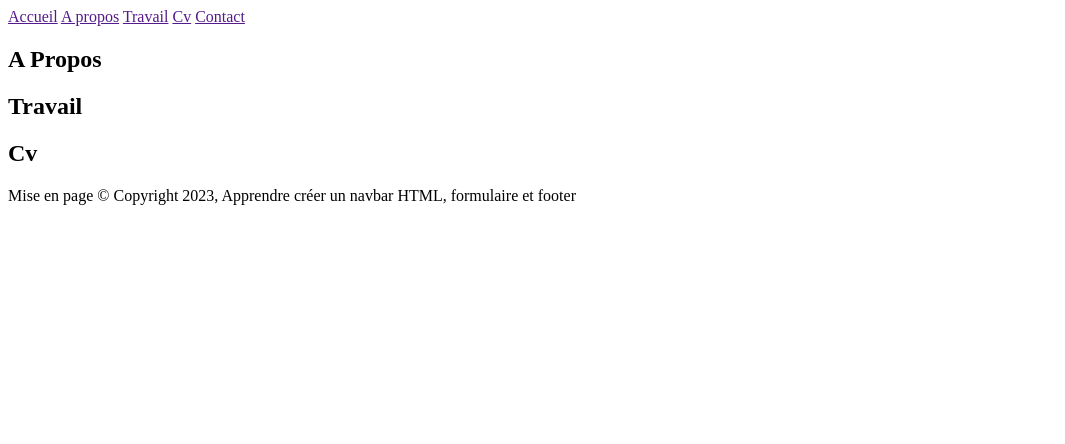
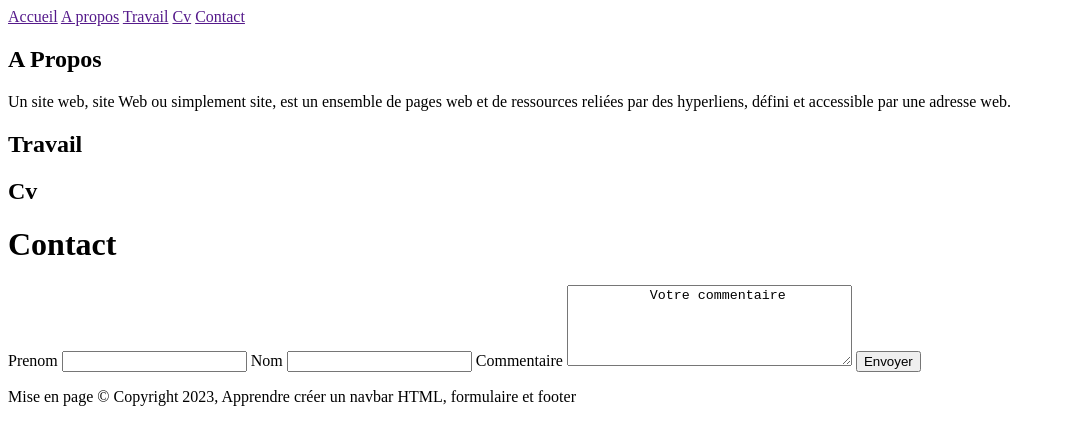
Before and after one commit to philodia/devoirhtml, a plain HTML site: page index.html in a window 1280 px wide. Shown: the whole page, without its empty margins (0-1065 px from the left). Drawn offline with Linux system fonts and the light colour scheme.

Commit message:
commit html6

```diff
--- a/index.html
+++ b/index.html
@@ -3,7 +3,7 @@
 <head>
     <meta charset="UTF-8">
     <meta name="viewport" content="width=device-width, initial-scale=1.0">
-    <title>Document</title>
+    <title>Devoir html</title>
 </head>
 <body>
 <!--navbar-->
@@ -19,12 +19,13 @@
 <!--formulaire a propos-->
 <section>
     <h1>A Propos</h1>
-    <p></p>
+    <p>Un site web, site Web ou simplement site,
+        est un ensemble de pages web et de ressources reliées
+        par des hyperliens, défini et accessible par une adresse web.</p>
 </section>
 <!--la section Travail-->
    <section>
      <h1>Travail</h1>
-
    </section>
 <!--section Cv-->
     <section>
@@ -32,10 +33,23 @@
 
     </section>
 <!--section Contact-->
-
-<form>
-
-</form>
+<from>
+    <h1>Contact</h1>
+    <label class="label-grand" for="votre-Prenom">
+        Prenom
+        <input id="votre-nom" name="Prenom" type="text">
+      </label>
+      <label class="label-grand" for="votre-nom">
+        Nom
+        <input id="votre-nom" name="Nom" type="text">
+      </label>
+      <labelfor="story">Commentaire</labelfor>
+      <textarea id="story" name="story"
+      rows="5" cols="33">
+          Votre commentaire
+      </textarea>
+      <label><input type="submit" value="Envoyer"></label>
+</from>
 <!--footer-->
     <footer>
         <p>Mise en page © Copyright 2023, Apprendre créer un navbar HTML, formulaire et footer</p>
```
